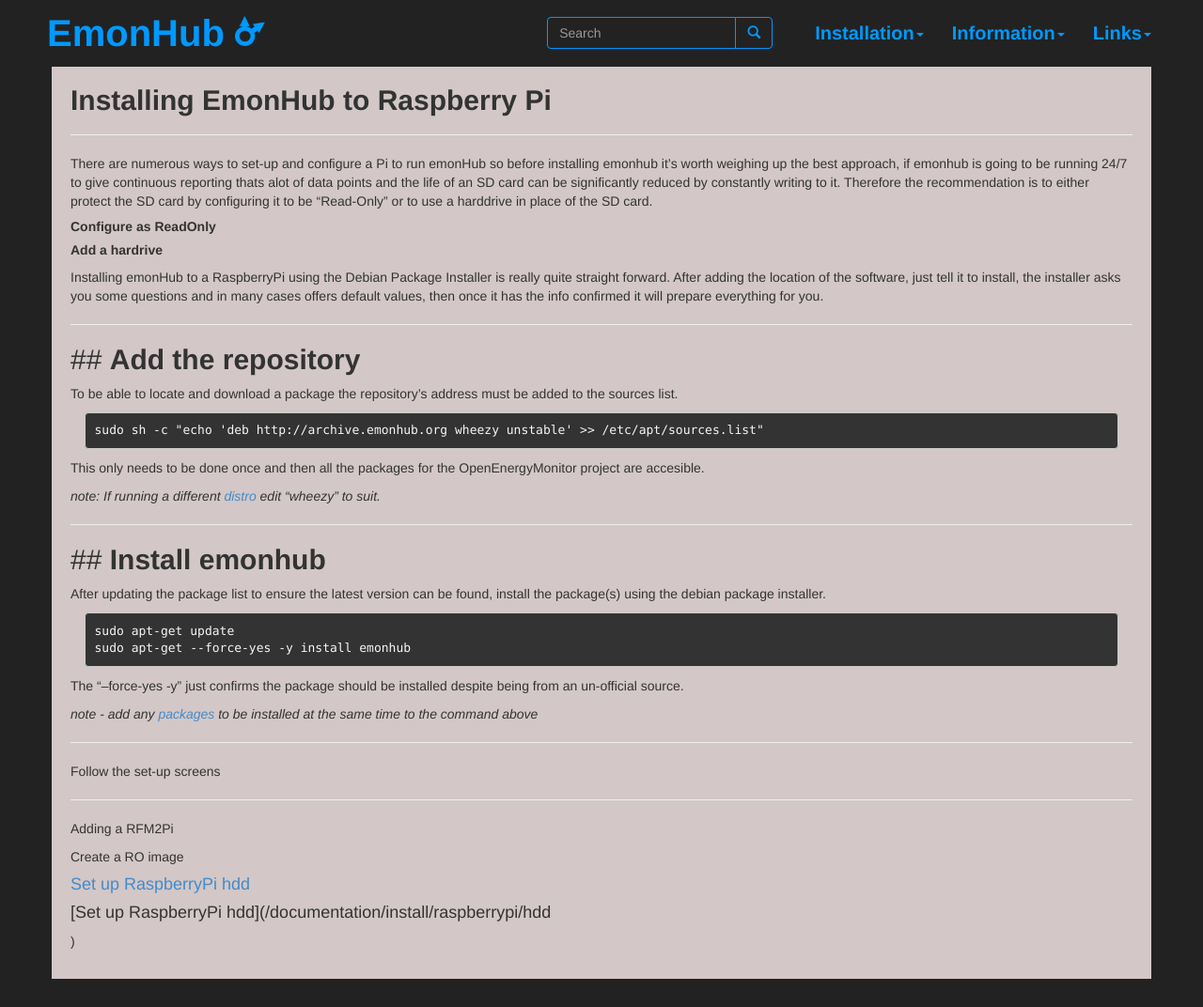
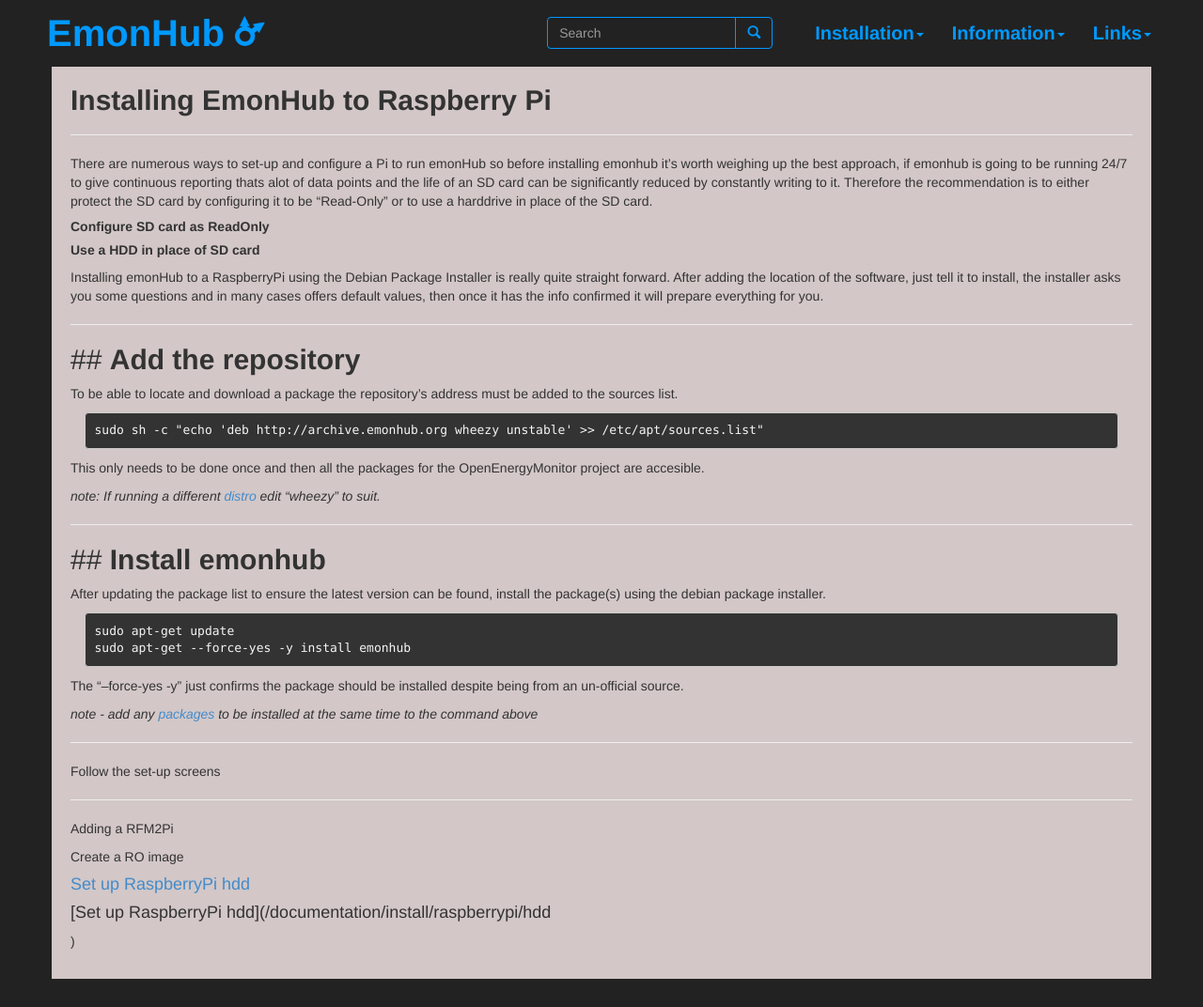
Before and after one commit to otherWIP/otherwip.github.io, a Jekyll site: the page built from documentation/install/raspberrypi/index.md, in a window 1280 px wide and 1072 px high. Shown: the whole window at 94% size. Built offline with Jekyll 4.4.1, drawn with Linux system fonts in a browser that asks for light colours; nearby versions of some CDN libraries.

Commit message:
Update index.md

```diff
--- a/documentation/install/raspberrypi/index.md
+++ b/documentation/install/raspberrypi/index.md
@@ -13,9 +13,9 @@ js: index
 
 There are numerous ways to set-up and configure a Pi to run emonHub so before installing emonhub it's worth weighing up the best approach, if emonhub is going to be running 24/7 to give continuous reporting thats alot of data points and the life of an SD card can be significantly reduced by constantly writing to it. Therefore the recommendation is to either protect the SD card by configuring it to be "Read-Only" or to use a harddrive in place of the SD card.
 
-##### **Configure as ReadOnly**
+##### **Configure SD card as ReadOnly**
 
-##### **Add a hardrive**
+##### **Use a HDD in place of SD card**
 
 Installing emonHub to a RaspberryPi using the Debian Package Installer is really quite straight forward. After adding the location of the software, just tell it to install, the installer asks you some questions and in many cases offers default values, then once it has the info confirmed it will prepare everything for you.
 
```
